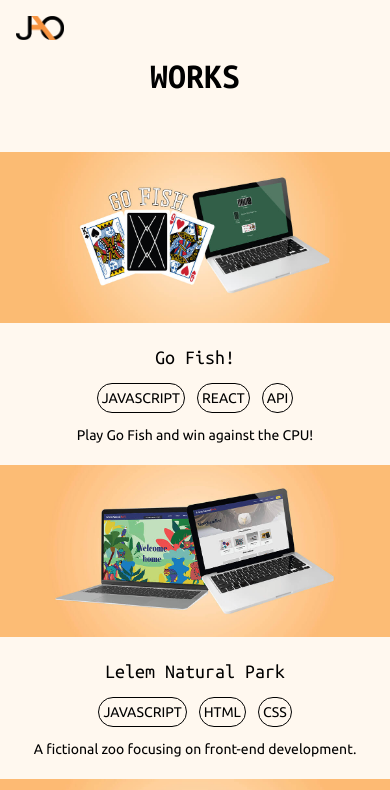
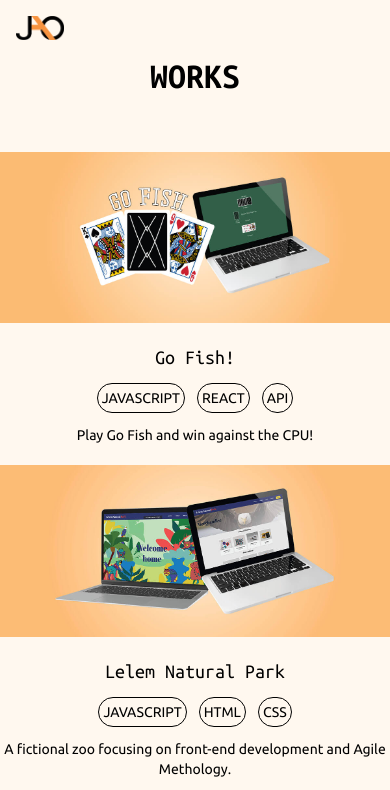
Before and after one commit to jorola0411/PortfolioWebsite, a React (Vite) app in the folder portfolio-website/: page /projects in a window 390 px wide. Shown: the top 790 px of the page. Built offline with nearby package versions, Linux system fonts and the light colour scheme; some icons are missing.

Commit message:
minor fixes

```diff
--- a/portfolio-website/src/components/Layout.jsx
+++ b/portfolio-website/src/components/Layout.jsx
@@ -96,7 +96,7 @@ function Layout() {
 
 
       <footer>
-        <div className="grid grid-cols-1 sm:grid-cols-4 md:grid-cols-3 mx-auto flex justify-between items-end border-t border-black p-5 mt-5 font-ubuntumono">
+        <div className="grid grid-cols-1 sm:grid-cols-4 md:grid-cols-3 mx-auto justify-between items-end border-t border-black p-5 mt-5 font-ubuntumono">
           <div className='col-span-1 sm:col-span-4 md:col-span-1 sm:text-center'>
             <p className="text-md md:text-xl xl:text-4xl text-black md:text-left">You’ve made it to the bottom so you know...</p>
             <p className="text-md md:text-3xl xl:text-6xl text-black md:text-left md:mb-10 ">Let’s work <span className="bg-gradient-to-r from-beige-300 to-beige-500 bg-clip-text text-transparent font-bold">together!</span></p>
--- a/portfolio-website/src/components/Projects.jsx
+++ b/portfolio-website/src/components/Projects.jsx
@@ -72,7 +72,7 @@ function Project() {
                   <p className='sm:text-sm md:text-sm lg:text-lg xl:text-3xl sm:px-1 sm:py-1 md:px-2 md:py-2 lg:px-4 lg:py-2 border border-black rounded-full'>HTML</p>
                   <p className='sm:text-sm md:text-sm lg:text-lg xl:text-3xl sm:px-1 sm:py-1 md:px-2 md:py-2 lg:px-4 lg:py-2 border border-black rounded-full'>CSS</p>
                 </div>
-                <p className='sm:text-sm md:text-sm lg:text-lg xl:text-4xl sm:mb-5'> A fictional zoo focusing on front-end development.</p>
+                <p className='sm:text-sm md:text-sm lg:text-lg xl:text-4xl sm:mb-5'> A fictional zoo focusing on front-end development and Agile Methology.</p>
               </div>
 
               <div className="text-center sm:col-span-4 md:col-span-2 flex flex-col justify-center lg:mb-10 sm:order-6 md:order-5 lg:order-5 xl:order-5">
```
